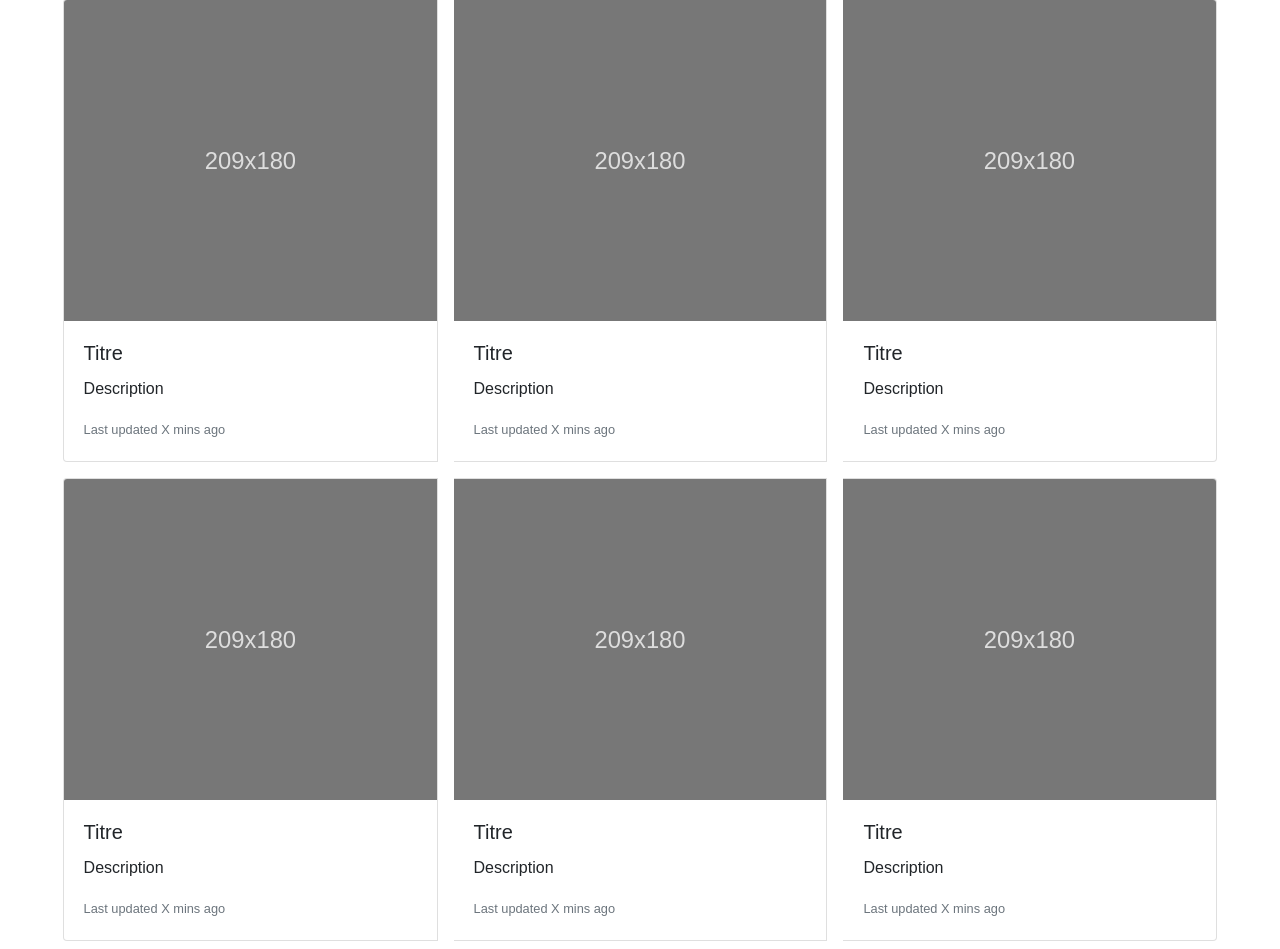
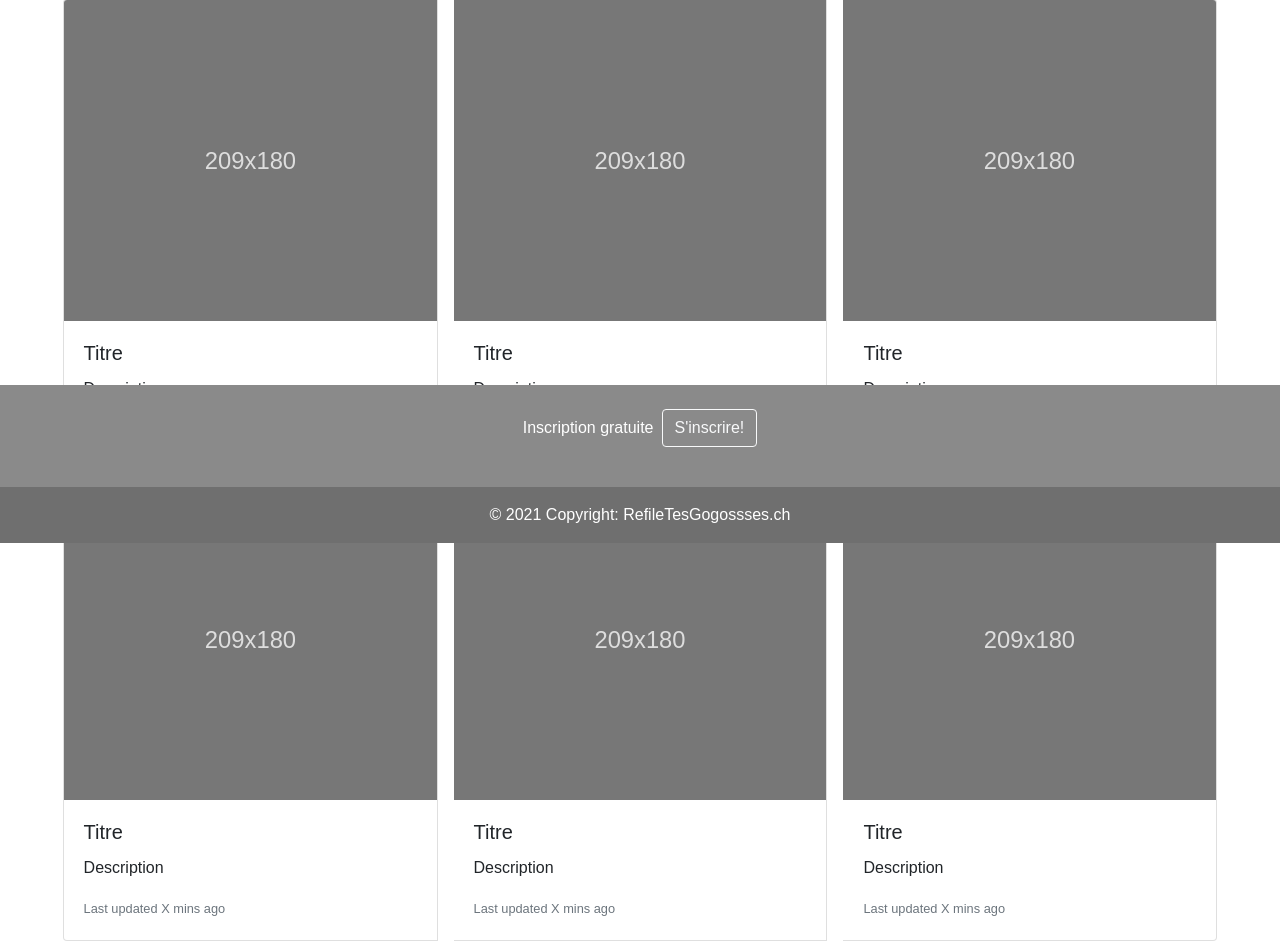
Before and after one commit to fabioRdrgs/RefileTesGogosses, a PHP site: page / in a window 1280 px wide. Shown: the part 257-1206 px from the top of the page. Run offline with PHP 8.4, Linux system fonts and the light colour scheme.

Commit message:
Update
Footer added to the template

```diff
--- a/index.php
+++ b/index.php
@@ -61,7 +61,6 @@
                 </div>
             </div>
         </div>
-        <!-- A faire de manière dynamique -->
         <div class="card-group col-11">
             <div class="card m-2">
                 <a href="page/article.php">
@@ -97,4 +96,6 @@
     </div>
 </body>
 
+<!-- Pied de page -->
+<?php include_once('php/footer.inc.php'); ?>
 </html>
--- /dev/null
+++ b/php/footer.inc.php
@@ -0,0 +1,30 @@
+<!DOCTYPE html>
+<html>
+
+<head>
+    <meta charset="UTF-8">
+    <title>Barre de navigation</title>
+    <link rel="stylesheet" href="https://cdn.jsdelivr.net/npm/bootstrap@4.5.3/dist/css/bootstrap.min.css" integrity="sha384-TX8t27EcRE3e/ihU7zmQxVncDAy5uIKz4rEkgIXeMed4M0jlfIDPvg6uqKI2xXr2" crossorigin="anonymous">
+</head>
+
+<footer class="text-center text-white fixed-bottom" style="background-color: #8a8a8a;">
+    <div class="container p-4 pb-0">
+        <section class="">
+            <p class="d-flex justify-content-center align-items-center">
+                <span class="me-3 mr-2">Inscription gratuite</span>
+                <button type="button" class="btn btn-outline-light btn-rounded">
+                    S'inscrire!
+                </button>
+            </p>
+        </section>
+    </div>
+    <div class="text-center p-3" style="background-color: rgba(0, 0, 0, 0.2);">
+        © 2021 Copyright:
+        <a class="text-white" href="index.php">RefileTesGogossses.ch</a>
+    </div>
+</footer>
+
+<script src="https://code.jquery.com/jquery-3.5.1.slim.min.js" integrity="sha384-DfXdz2htPH0lsSSs5nCTpuj/zy4C+OGpamoFVy38MVBnE+IbbVYUew+OrCXaRkfj" crossorigin="anonymous"></script>
+<script src="https://cdn.jsdelivr.net/npm/bootstrap@4.5.3/dist/js/bootstrap.bundle.min.js" integrity="sha384-ho+j7jyWK8fNQe+A12Hb8AhRq26LrZ/JpcUGGOn+Y7RsweNrtN/tE3MoK7ZeZDyx" crossorigin="anonymous"></script>
+
+</html>
```
Also changed, not shown: page/index.php (deleted).
